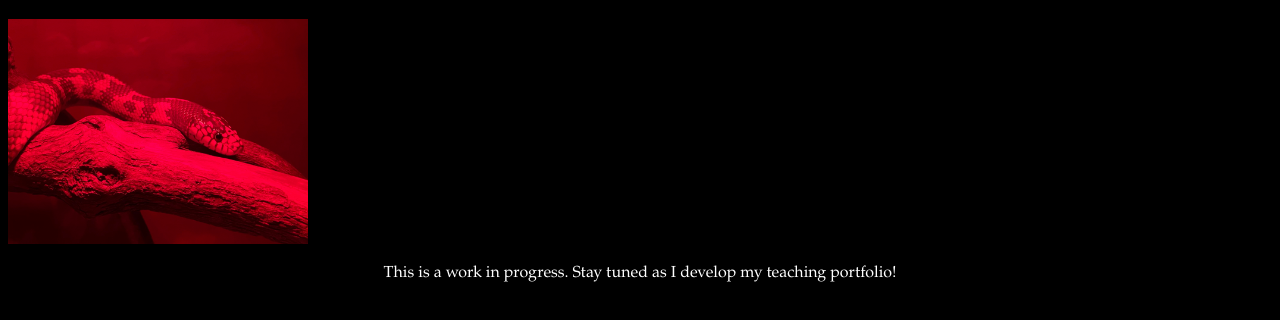
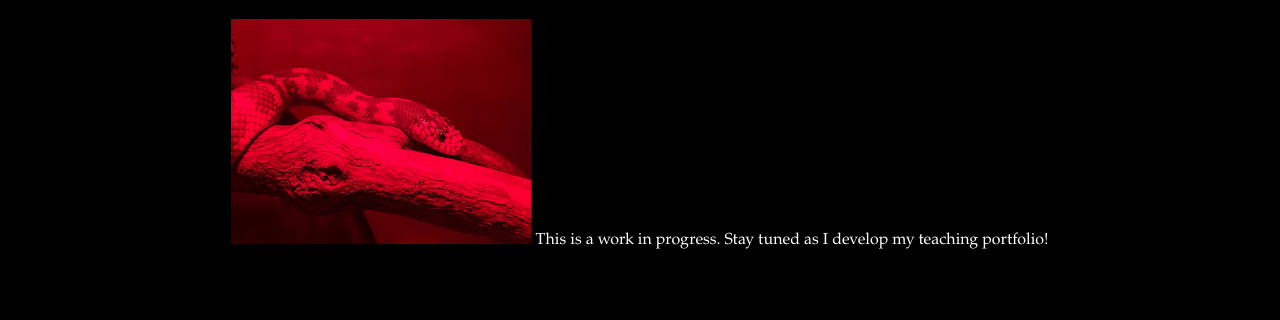
Before and after one commit to crtulloss/crtulloss.github.io, a plain HTML site: page index.html in a window 1280 px wide. Shown: the part 62-382 px from the top of the page. Drawn offline with Linux system fonts and the light colour scheme.

Commit message:
put image inside paragraph

```diff
--- a/index.html
+++ b/index.html
@@ -11,8 +11,10 @@
 	<body>
 		<main>
 			<h1>Caleb Rees Tulloss</h1>
-			<img src="images/flash.jpg" alt="Flash, California Kingsnake" width="300" height="225">
-			<p>This is a work in progress. Stay tuned as I develop my teaching portfolio!</p>
+
+			<p><img src="images/flash.jpg" alt="Flash, California Kingsnake" width="300" height="225">
+
+			This is a work in progress. Stay tuned as I develop my teaching portfolio!</p>
 		</main>
 	</body>
 </html>
```
